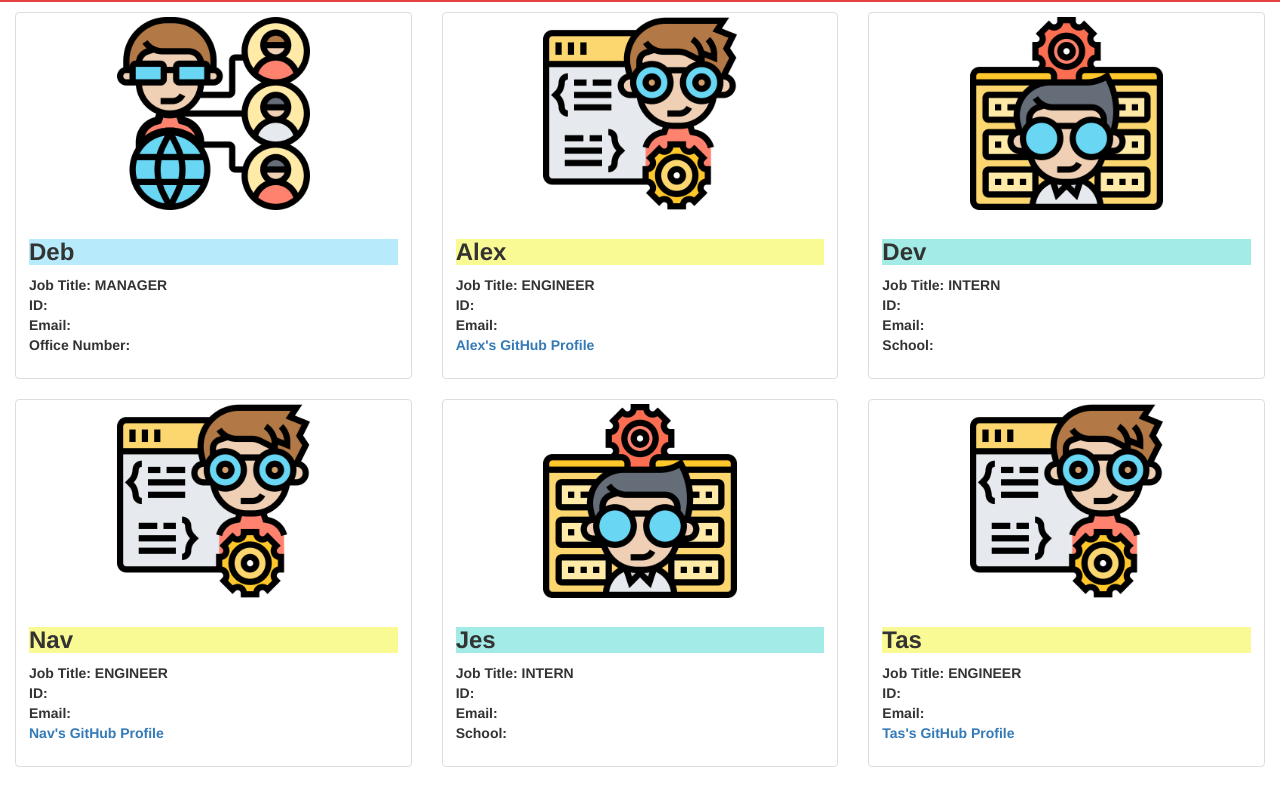
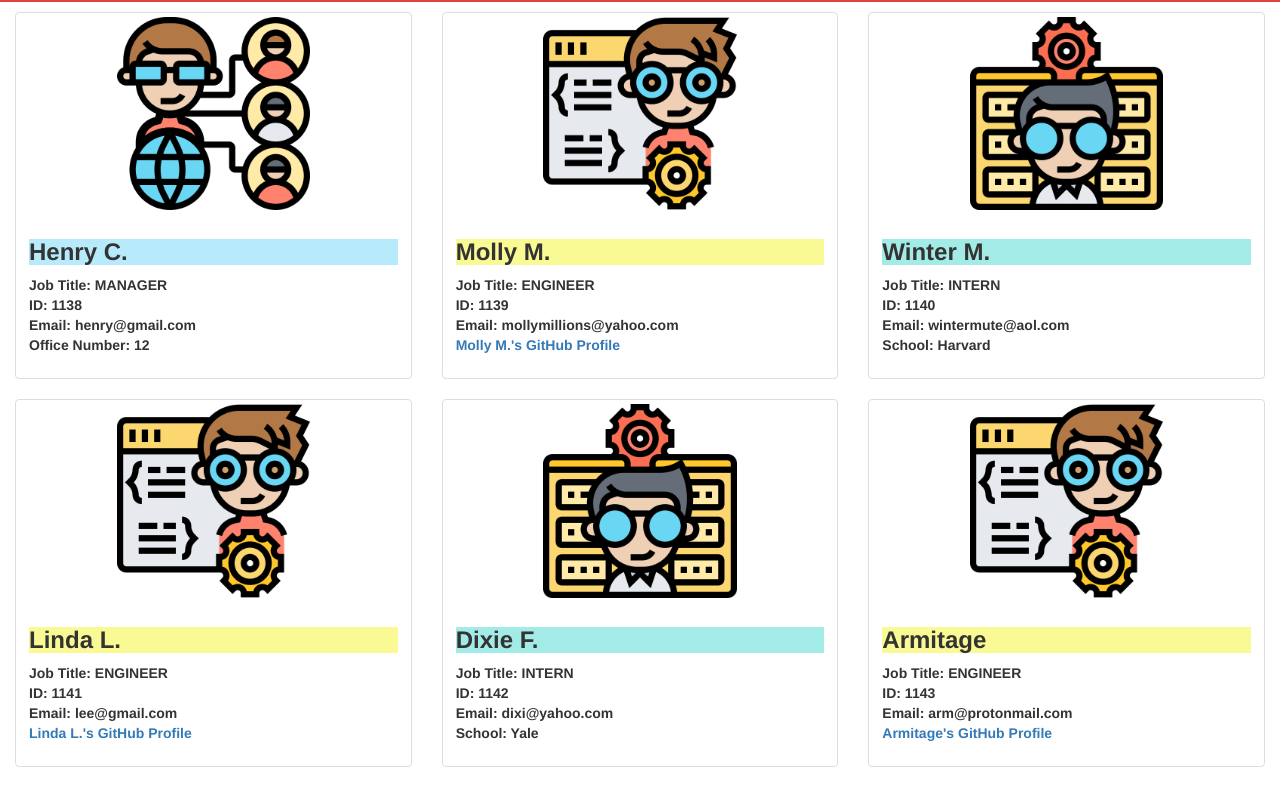
Before and after one commit to rhx1138/gen-my-team, a website: page index.html in a window 1280 px wide. Shown: the part 68-865 px from the top of the page. Drawn offline with nearby package versions, Linux system fonts and the light colour scheme.

Commit message:
updated README, added screenshot

```diff
--- a/index.html
+++ b/index.html
@@ -25,69 +25,21 @@
 <!--team cards-->
 <div class="row team-cards">
 
-
-
     <div class="col-md-4">
                 <div class="thumbnail">
                     <img src="/assets/images/manager.png" width="50%" alt="...">
                     <div class="caption">
                         <!-- add blue background color to the name and job title -->
-                        <h3 style="background-color: rgb(183, 235, 252);"><strong>Deb</strong></h3>
+                        <h3 style="background-color: rgb(183, 235, 252);"><strong>Henry C.</strong></h3>
                         <p>
                             <strong>Job Title: MANAGER</strong>
                             <br>
-                            <strong>ID: </strong>
+                            <strong>ID: 1138</strong>
                             <br>
-                            <strong>Email:  </strong>
+                            <strong>Email:  henry@gmail.com</strong>
                             <br>
-                            <strong> Office Number: </strong>
+                            <strong> Office Number: 12</strong>
                         </p>
-                    </div>
-                </div>
-            </div>
-
-
-
-    <div class="col-md-4">
-                <div class="thumbnail">
-                    <img src="/assets/images/engineer.png" width="50%" alt="...">
-                    <div class="caption">
-                        <!-- add blue background color to the name and job title -->
-                        <h3 style="background-color: rgb(250, 250, 148);"><strong>Alex</strong></h3>
-                        <p>
-                            <strong>Job Title: ENGINEER</strong>
-                            <br>
-                            <strong>ID: </strong>
-                            <br>
-                            <strong>Email:  </strong>
-                            <br>
-                            <strong><a href="https://github.com/">
-                            Alex's GitHub Profile
-                            </a></strong>
-                        </p>
-                    </div>
-                </div>
-            </div>
-
-
-
-
-    <div class="col-md-4">
-                <div class="thumbnail">
-                    <img src="/assets/images/intern.png" width="50%" alt="...">
-                    <div class="caption">
-                        <!-- add blue background color to the name and job title -->
-                        <h3 style="background-color: rgb(163, 235, 231);"><strong>Dev</strong></h3>
-                        <p>
-                            <strong>Job Title: INTERN</strong>
-                            <br>
-                            <strong>ID: </strong>
-                            <br>
-                            <strong>Email:  </strong>
-                            <br>
-                            <strong>School: </strong>
-                        </p>
-
                     </div>
                 </div>
             </div>
@@ -98,68 +50,104 @@
                     <img src="/assets/images/engineer.png" width="50%" alt="...">
                     <div class="caption">
                         <!-- add blue background color to the name and job title -->
-                        <h3 style="background-color: rgb(250, 250, 148);"><strong>Nav</strong></h3>
+                        <h3 style="background-color: rgb(250, 250, 148);"><strong>Molly M.</strong></h3>
                         <p>
                             <strong>Job Title: ENGINEER</strong>
                             <br>
-                            <strong>ID: </strong>
+                            <strong>ID: 1139</strong>
                             <br>
-                            <strong>Email:  </strong>
+                            <strong>Email:  mollymillions@yahoo.com</strong>
                             <br>
-                            <strong><a href="https://github.com/">
-                            Nav's GitHub Profile
+                            <strong><a href="https://github.com/mm">
+                            Molly M.'s GitHub Profile
                             </a></strong>
                         </p>
                     </div>
                 </div>
             </div>
 
+    <div class="col-md-4">
+                <div class="thumbnail">
+                    <img src="/assets/images/intern.png" width="50%" alt="...">
+                    <div class="caption">
+                        <!-- add blue background color to the name and job title -->
+                        <h3 style="background-color: rgb(163, 235, 231);"><strong>Winter M.</strong></h3>
+                        <p>
+                            <strong>Job Title: INTERN</strong>
+                            <br>
+                            <strong>ID: 1140</strong>
+                            <br>
+                            <strong>Email:  wintermute@aol.com</strong>
+                            <br>
+                            <strong>School: Harvard</strong>
+                        </p>
 
+                    </div>
+                </div>
+            </div>
 
+    <div class="col-md-4">
+                <div class="thumbnail">
+                    <img src="/assets/images/engineer.png" width="50%" alt="...">
+                    <div class="caption">
+                        <!-- add blue background color to the name and job title -->
+                        <h3 style="background-color: rgb(250, 250, 148);"><strong>Linda L.</strong></h3>
+                        <p>
+                            <strong>Job Title: ENGINEER</strong>
+                            <br>
+                            <strong>ID: 1141</strong>
+                            <br>
+                            <strong>Email:  lee@gmail.com</strong>
+                            <br>
+                            <strong><a href="https://github.com/ll">
+                            Linda L.'s GitHub Profile
+                            </a></strong>
+                        </p>
+                    </div>
+                </div>
+            </div>
 
     <div class="col-md-4">
                 <div class="thumbnail">
                     <img src="/assets/images/intern.png" width="50%" alt="...">
                     <div class="caption">
                         <!-- add blue background color to the name and job title -->
-                        <h3 style="background-color: rgb(163, 235, 231);"><strong>Jes</strong></h3>
+                        <h3 style="background-color: rgb(163, 235, 231);"><strong>Dixie F.</strong></h3>
                         <p>
                             <strong>Job Title: INTERN</strong>
                             <br>
-                            <strong>ID: </strong>
+                            <strong>ID: 1142</strong>
                             <br>
-                            <strong>Email:  </strong>
+                            <strong>Email:  dixi@yahoo.com</strong>
                             <br>
-                            <strong>School: </strong>
+                            <strong>School: Yale</strong>
                         </p>
 
                     </div>
                 </div>
             </div>
 
-
     <div class="col-md-4">
                 <div class="thumbnail">
                     <img src="/assets/images/engineer.png" width="50%" alt="...">
                     <div class="caption">
                         <!-- add blue background color to the name and job title -->
-                        <h3 style="background-color: rgb(250, 250, 148);"><strong>Tas</strong></h3>
+                        <h3 style="background-color: rgb(250, 250, 148);"><strong>Armitage</strong></h3>
                         <p>
                             <strong>Job Title: ENGINEER</strong>
                             <br>
-                            <strong>ID: </strong>
+                            <strong>ID: 1143</strong>
                             <br>
-                            <strong>Email:  </strong>
+                            <strong>Email:  arm@protonmail.com</strong>
                             <br>
-                            <strong><a href="https://github.com/">
-                            Tas's GitHub Profile
+                            <strong><a href="https://github.com/tage">
+                            Armitage's GitHub Profile
                             </a></strong>
                         </p>
                     </div>
                 </div>
             </div>
 
-
 </div>
 
 </body>
```
Also changed, not shown: README.md, assets/images/team_screen1.png (added).
